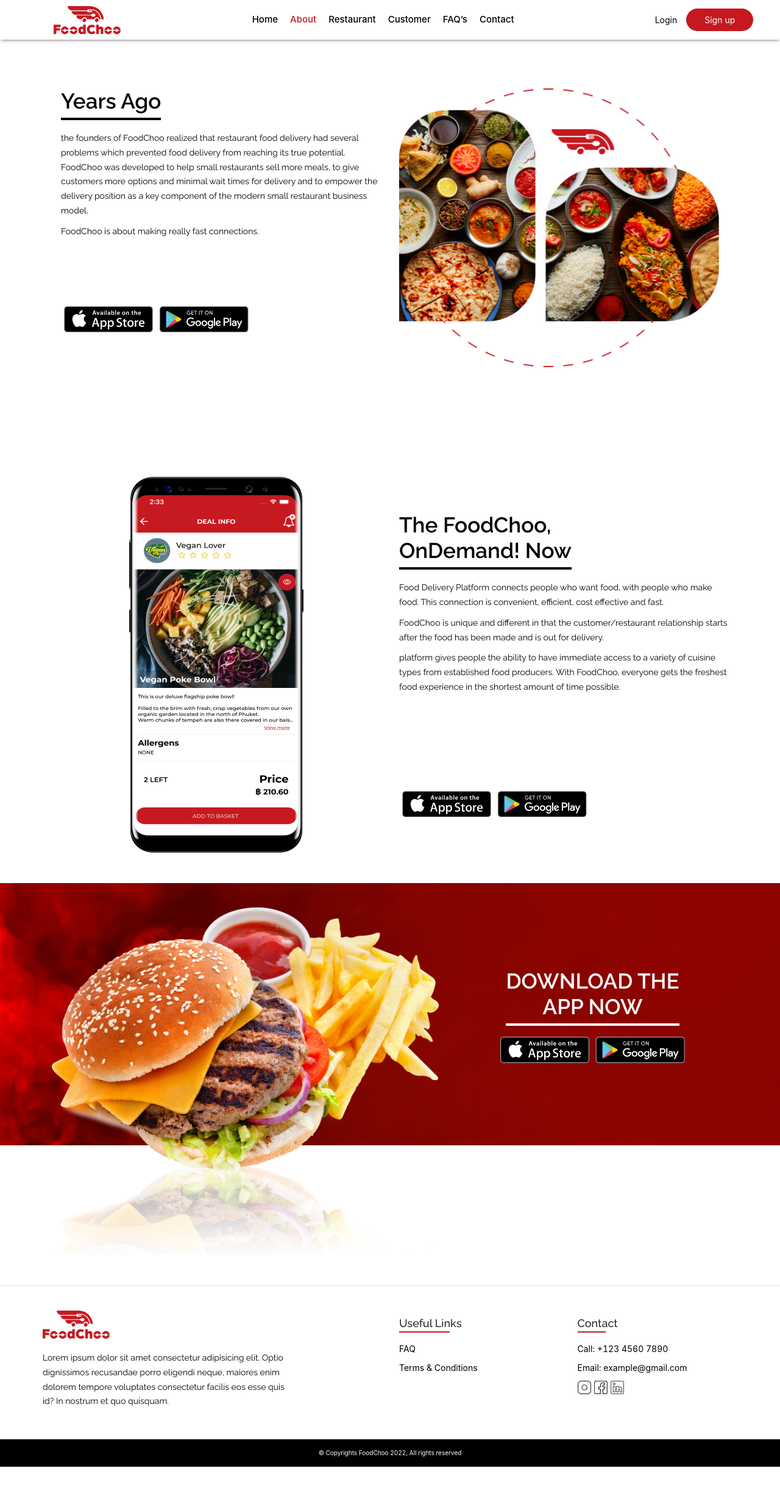
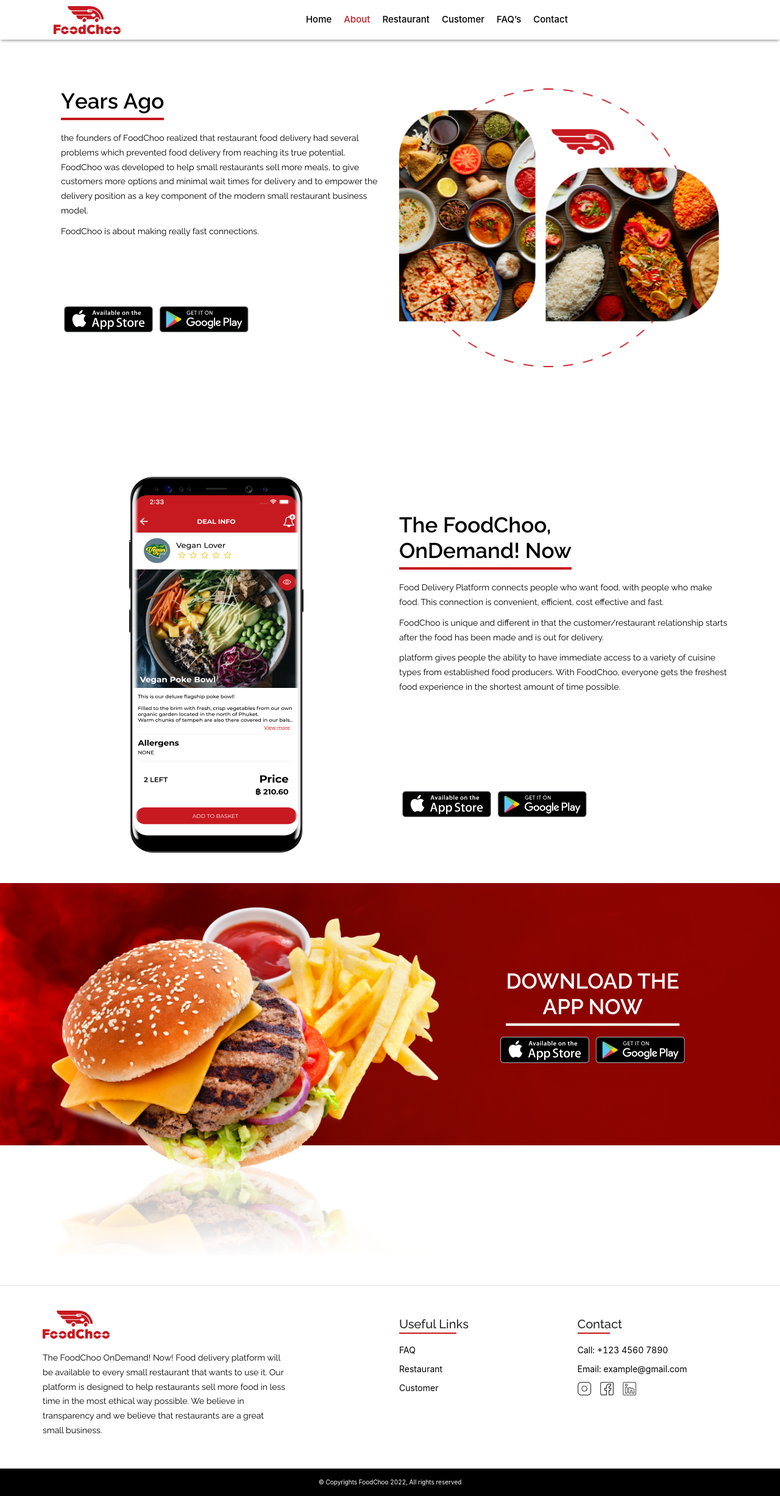
Before and after one commit to ahsankhan201010/foodchoo-nextjs, a Next.js app: page /about in a window 1280 px wide. Shown: the whole page at 61% size. Before the commit the page ends 2405 px from the top, so only its background shows below. Built offline with nearby package versions, Linux system fonts and the light colour scheme.

Commit message:
ui fixes

```diff
--- a/assets/scss/_variable.scss
+++ b/assets/scss/_variable.scss
@@ -9,7 +9,7 @@
 
 $f-x-lg: 35px;
 $f-lg: 30px;
-$f-md: 18px;
+$f-md: 20px;
 $f-sm: 14px;
 $f-x-sm: 12px;
 
--- a/pages/_Responsive.scss
+++ b/pages/_Responsive.scss
@@ -16,7 +16,11 @@
     .hero-section {
       padding: 50px 0 0 0;
       .food-van {
-        margin: 50px 0 0 0;
+        .MainSVG_center_svg__wmFTf {
+          .MainSVG_svg__kNfGr {
+            width: 100%;
+          }
+        }
       }
     }
     .delivery-system {
--- a/pages/about/index.js
+++ b/pages/about/index.js
@@ -14,12 +14,12 @@
         <div className="row row-gap-b">
           <div className="grid-gap col-lg-6 grid-align direction-column">
             <div>
-              <Fade duration={2000} delay={200} top>
-                <h1 className="theme-title theme-title-max theme-title-black">
+              <Fade cascade duration={1000} delay={200} top>
+                <h1 className="theme-title theme-title-max theme-title-red">
                   Years Ago
                 </h1>
               </Fade>
-              <Fade duration={1500} delay={1500}>
+              <Fade duration={1000} delay={500}>
                 <Paragraph>
                   the founders of FoodChoo realized that restaurant food
                   delivery had several problems which prevented food delivery
@@ -35,7 +35,7 @@
               </Fade>
             </div>
             <div>
-              <Fade bottom delay={1500}>
+              <Fade bottom delay={1000}>
                 <img className="mx-2" src={appStoreIcon.src} alt="" />
                 <img className="mx-2" src={playStore.src} alt="" />
               </Fade>
@@ -56,7 +56,7 @@
           <div className="grid-gap col-lg-6 direction-column min-height">
             <div>
               <Fade top>
-                <h1 className="theme-title theme-title-max theme-title-black">
+                <h1 className="theme-title theme-title-max theme-title-red">
                   The FoodChoo, <br /> OnDemand! Now
                 </h1>
               </Fade>
--- a/pages/customer/index.jsx
+++ b/pages/customer/index.jsx
@@ -1,4 +1,4 @@
-import restaurantFC from "./../../assets/images/icons/restaurantFC.png";
+import customerFC from "./../../assets/images/icons/customerFC.png";
 import DownloadActions from "../../uiComponents/downloadActions/DownloadActions";
 import DetailedDescription from "../../uiComponents/DetailedDescription/DetailedDescription";
 
@@ -15,7 +15,7 @@
         <DetailedDescription
           description={content}
           heading={"CUSTOMER"}
-          bannerImage={restaurantFC}
+          bannerImage={customerFC}
         />
         <DownloadActions />
       </div>
--- a/uiComponents/footer/Footer.js
+++ b/uiComponents/footer/Footer.js
@@ -4,6 +4,7 @@
 import FB from "../../assets/images/icons/fb.png";
 import insta from "../../assets/images/icons/insta.png";
 import linkedin from "../../assets/images/icons/linkedin.png";
+import Link from "next/link";
 
 const Footer = () => {
   return (
@@ -14,10 +15,12 @@
             <div className="col-lg-6">
               <img className="mb-3" src={Logo.src} alt="logo" />
               <Paragraph customClass="footer-desc">
-                Lorem ipsum dolor sit amet consectetur adipisicing elit. Optio
-                dignissimos recusandae porro eligendi neque, maiores enim
-                dolorem tempore voluptates consectetur facilis eos esse quis id?
-                In nostrum et quo quisquam.
+                The FoodChoo OnDemand! Now! Food delivery platform will be
+                available to every small restaurant that wants to use it. Our
+                platform is designed to help restaurants sell more food in less
+                time in the most ethical way possible. We believe in
+                transparency and we believe that restaurants are a great small
+                business.
               </Paragraph>
             </div>
             <div className="col-lg-3">
@@ -26,10 +29,13 @@
                   <h3 className="footer-title">Useful Links</h3>
                 </li>
                 <li>
-                  <a href="">FAQ</a>
+                  <Link href="/faq">FAQ</Link>
                 </li>
                 <li>
-                  <a href="">Terms & Conditions</a>
+                  <Link href="/restaurant">Restaurant</Link>
+                </li>
+                <li>
+                  <Link href="/customer">Customer</Link>
                 </li>
               </ul>
             </div>
@@ -48,13 +54,13 @@
                 </li>
                 <li>
                   <a href="#">
-                    <img className="mr-2" src={insta.src} alt="instagram" />
+                    <img className="mr-4" src={insta.src} alt="instagram" />
                   </a>
                   <a href="#">
-                    <img className="mr-2" src={FB.src} alt="facebook" />
+                    <img className="mr-4" src={FB.src} alt="facebook" />
                   </a>
                   <a href="#">
-                    <img className="mr-2" src={linkedin.src} alt="linkedin" />
+                    <img className="mr-4" src={linkedin.src} alt="linkedin" />
                   </a>
                 </li>
               </ul>
--- a/uiComponents/navbar/Navbar.js
+++ b/uiComponents/navbar/Navbar.js
@@ -1,5 +1,4 @@
 import React, { useEffect, useState } from "react";
-import Link from "next/link";
 import { NavLink } from "./../navLink/NavLink";
 import Slider from "../slider/Slider";
 import { HiMenu } from "react-icons/hi";
@@ -70,14 +69,14 @@
           </NavLink>
         </div>
       </div>
-      <div className="nav-btns">
+      {/* <div className="nav-btns">
         <Button className="login-btn" light md>
           Login
         </Button>
         <Button red md>
           Sign up
         </Button>
-      </div>
+      </div> */}
       <HiMenu onClick={() => setNavbar(true)} className="ham" />
     </div>
   );
--- a/uiComponents/navbar/_Navbar.scss
+++ b/uiComponents/navbar/_Navbar.scss
@@ -6,7 +6,7 @@
   top: 0;
   left: 0;
   display: grid;
-  grid-template-columns: max-content 1fr max-content;
+  grid-template-columns: max-content 1fr;
   font-size: 62.5%;
   box-sizing: border-box;
   padding: 0 7em 0em 14em;
@@ -23,7 +23,7 @@
 .menuItemArea {
   display: flex;
   align-items: center;
-  justify-content: space-evenly;
+  justify-content: center;
   .navSimpleItems {
     display: flex;
     align-items: center;
@@ -48,9 +48,9 @@
   transition: $transition-light;
   text-decoration: none;
 
-      &:hover {
-        color: $theme-color;
-      }
+  &:hover {
+    color: $theme-color;
+  }
 }
 
 .activeLink {
@@ -61,6 +61,8 @@
   font-size: 30px;
   color: $theme-color;
   display: none;
+  margin-left: auto;
+  cursor: pointer;
 }
 
 @media only screen and (max-width: 880px) {
```
Also changed, not shown: assets/images/icons/customerFC.png (added).
